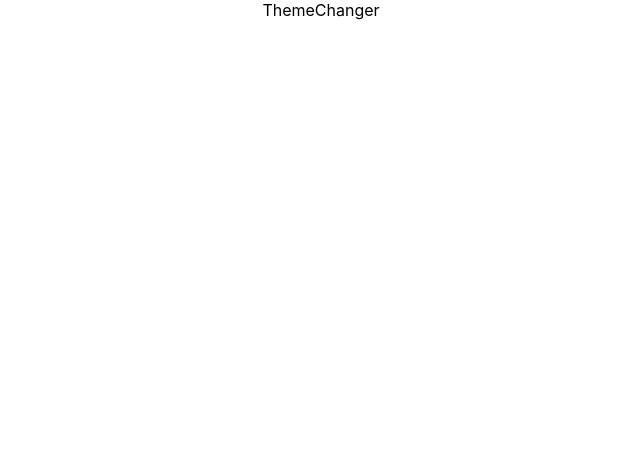
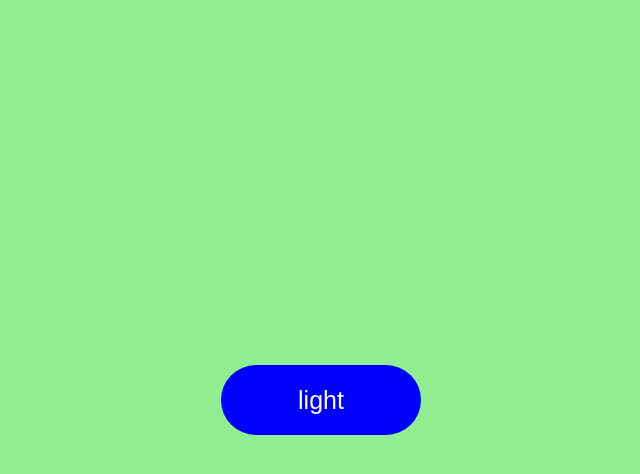
Before and after one commit to toddmnortonCO/hooks-hocs-renderprops, a React (Create React App) app: page / in a window 1280 px wide. Shown: the top 474 px of the page, without its empty margins (319-959 px from the left). Built offline with nearby package versions, Linux system fonts and the light colour scheme.

Commit message:
finished lecture code

```diff
--- a/src/App.js
+++ b/src/App.js
@@ -6,8 +6,12 @@ import './App.css';
 function App() {
   return (
     <div className="App">
-      <ThemeChanger />
-      {/* <RenderProp /> */}
+      {/* <ThemeChanger /> */}
+      <RenderProp render={(theme, toggleFn) => (
+        <div className={theme}>
+          <button className='toggle-btn' onClick={toggleFn}>{theme}</button>
+        </div>
+      )}/>
     </div>
   );
 }
--- a/src/Components/RenderProp.js
+++ b/src/Components/RenderProp.js
@@ -0,0 +1,24 @@
+import React, {Component} from 'react';
+
+export default class RenderProp extends Component {
+    constructor(props){
+        super(props);
+        this.state = {
+            theme: 'light'
+        }
+    }
+
+    themeToggle = () => {
+        if(this.state.theme === 'light'){
+            this.setState({theme: 'dark'})
+        } else {
+            this.setState({theme: 'light'})
+        }
+    }
+
+    render(){
+        return (
+            this.props.render(this.state.theme, this.themeToggle)
+        )
+    }
+}
--- a/src/Components/ThemeChanger.js
+++ b/src/Components/ThemeChanger.js
@@ -1,9 +1,17 @@
 import React, {Component} from 'react';
+import themeToggle from '../HOCs/themeToggle';
 
-export default class ThemeChanger extends Component {
+class ThemeChanger extends Component {
     render(){
+        console.log(this.props)
         return(
-            <div className='theme-changer'>ThemeChanger</div>
+            <div className={this.props.themeObj.theme}>
+                <button className='toggle-btn' onClick={this.props.themeObj.toggleFn}>
+                    {this.props.themeObj.theme}
+                </button>
+            </div>
         )
     }
 }
+
+export default themeToggle(ThemeChanger);
--- /dev/null
+++ b/src/HOCs/themeToggle.js
@@ -0,0 +1,26 @@
+import React from 'react';
+
+export default function(BaseComponent){
+    return class WithToggle extends React.Component {
+        state = {
+            theme: 'light'
+        }
+
+        toggleTheme = () => {
+            if(this.state.theme === 'light'){
+                this.setState({theme: 'dark'})
+            } else {
+                this.setState({theme: 'light'})
+            }
+        }
+
+        render(){
+            let themeObj = {
+                theme: this.state.theme,
+                toggleFn: this.toggleTheme
+            }
+
+            return <BaseComponent themeObj={themeObj} {...this.props}/>
+        }
+    }
+}
```
